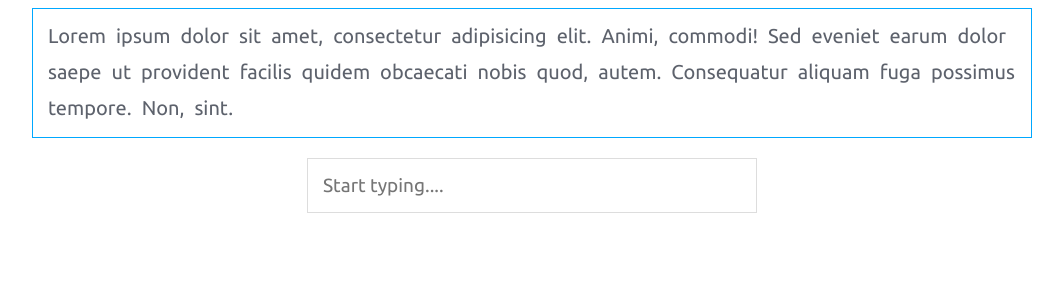
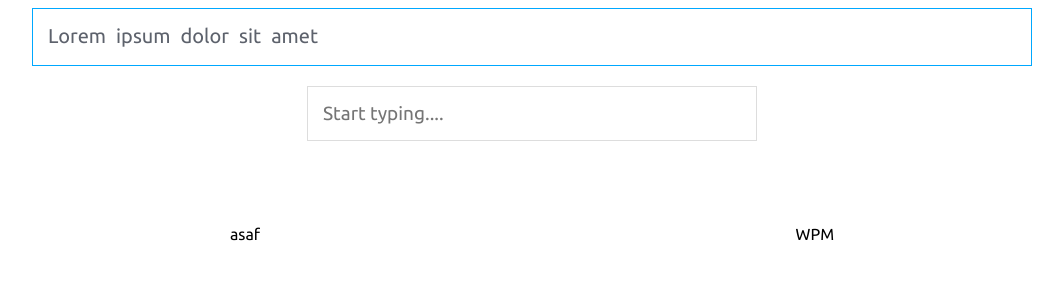
Before and after one commit to mehedimi/typing-v2, a Vue app: page / in a window 1280 px wide. Shown: the top 300 px of the page, without its empty margins (108-1171 px from the left). Built offline with nearby package versions, Linux system fonts and the light colour scheme.

Commit message:
Adding Timer

```diff
--- a/package.json
+++ b/package.json
@@ -8,6 +8,7 @@
     "lint": "vue-cli-service lint"
   },
   "dependencies": {
+    "moment": "^2.21.0",
     "vue": "^2.5.13"
   },
   "devDependencies": {
--- a/src/components/Article.vue
+++ b/src/components/Article.vue
@@ -4,14 +4,17 @@
 			<Word v-for="(word, index) in words" :position="index" :key="index" :word="word"/>
 		</div>
 		<TypeInput :correct-word="currentWord"/>
+		<Statistics/>
 	</div>
 </template>
 
 <script>
 	import Word from './Word.vue'
 	import TypeInput from './TypeInput.vue'
+	import Statistics from './Statistics'
+
 	export default {
-		components: { Word, TypeInput },
+		components: { Word, TypeInput, Statistics },
 		data(){
 			return {
 				words: [],
@@ -24,7 +27,7 @@
 		},
 		methods: {
 			setArticle(){
-				let words = 'Lorem ipsum dolor sit amet, consectetur adipisicing elit. Animi, commodi! Sed eveniet earum dolor saepe ut provident facilis quidem obcaecati nobis quod, autem. Consequatur aliquam fuga possimus tempore. Non, sint.'.split(' ')
+				let words = 'Lorem ipsum dolor sit amet'.split(' ')
 				words.forEach((word) => {
 					this.words.push({
 						name: word + ' ',
@@ -34,6 +37,10 @@
 			},
 			registerEvents(){
 				this.$on('changeTypingPosition', () => {
+					if((this.words.length - 1) == this.currentPosition){
+						this.typingFinish()
+						return;
+					}
 					this.currentPosition++
 				})
 				this.$on('updateWordStatus', (status) => {
@@ -42,6 +49,9 @@
 			},
 			findWord(index){
 				return this.words[index]
+			},
+			typingFinish(){
+				this.$emit('typingFinished')
 			}
 		},
 		computed: {
--- /dev/null
+++ b/src/components/Statistics.vue
@@ -0,0 +1,31 @@
+<template>
+	<div class="statistics">
+		<div class="widget-parcials">
+			asaf
+		</div>
+		<div class="widget-parcials">
+			<TimerClock/>
+		</div>
+		<div class="widget-parcials">
+			WPM
+		</div>
+	</div>
+</template>
+
+<script>
+	import TimerClock from './TimerClock'
+
+	export default {
+		components: {
+			TimerClock
+		}
+	}
+</script>
+
+<style lang="scss">
+	.statistics{
+		display:flex;
+		justify-content: space-around;
+		margin: 4em;
+	}
+</style>
--- /dev/null
+++ b/src/components/TimerClock.vue
@@ -0,0 +1,32 @@
+<template>
+	<div class="clock">
+
+	</div>
+</template>
+
+<script>
+	//import moment from 'moment'
+
+	export default {
+		data(){
+			return {
+				timer: null
+			}
+		},
+		mounted(){
+			this.$eventHub.$on('typingStarted', () =>{
+				this.timerStart()
+			})
+		},
+		methods: {
+			timerStart(){
+				this.timer = setTimeout(() => {
+
+				}, 1000)
+			}
+		}
+	}
+</script>
+<style lang="scss">
+
+</style>
--- a/src/components/TypeInput.vue
+++ b/src/components/TypeInput.vue
@@ -16,6 +16,11 @@
 				word: '',
 				typeStarted: false
 			}
+		},
+		mounted(){
+			this.$parent.$on('typingFinished', () => {
+				this.typeStarted = false
+			})
 		},
 		methods: {
 			typing(e){
--- a/src/components/Word.vue
+++ b/src/components/Word.vue
@@ -46,7 +46,7 @@
 		}
 		&.typing{
 			border-color: #000;
-			animation: pulseBorder 1.5s infinite;
+			animation: pulseBorder 0.7s infinite;
 		}
 	}
 	@keyframes pulseBorder {
--- a/src/main.js
+++ b/src/main.js
@@ -2,7 +2,7 @@ import Vue from 'vue'
 import App from './App.vue'
 
 Vue.config.productionTip = false
-
+Vue.prototype.$eventHub = new Vue();
 new Vue({
   render: h => h(App)
 }).$mount('#app')
```
Also changed, not shown: 1 other file (tests, documents, lock files or other folders).
